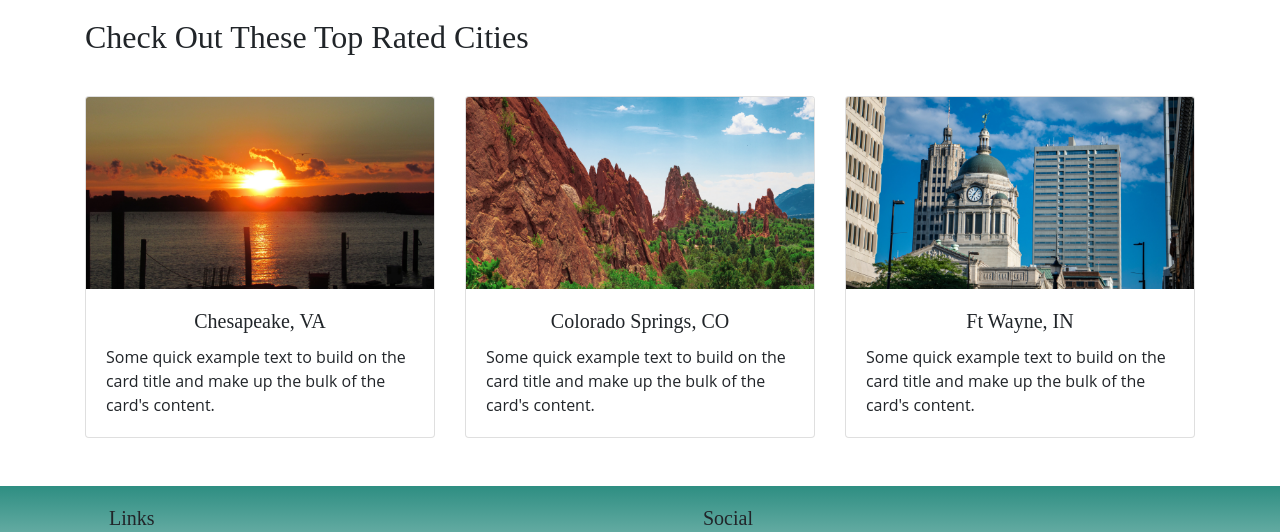
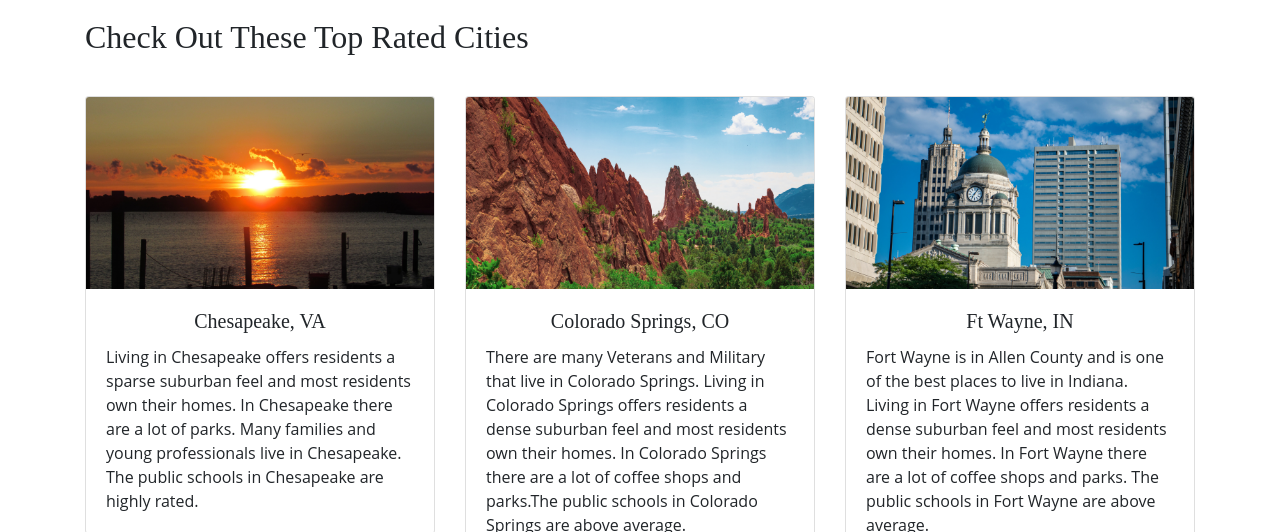
Before and after one commit to beckyrich/veteran-relocation, a website: page index.html in a window 1280 px wide. Shown: the part 933-1465 px from the top of the page. Drawn offline with nearby package versions, Linux system fonts and the light colour scheme; a web font is replaced by a local one.

Commit message:
city descriptions

```diff
--- a/index.html
+++ b/index.html
@@ -81,7 +81,7 @@
                 <img class="card-img-top img-fluid" src="img/chesapeake.png" alt="sunset over water in Chesapeake Virginia">
                     <div class="card-body">
                         <h5 class="card-title text-center">Chesapeake, VA</h5>
-                        <p class="card-text">Some quick example text to build on the card title and make up the bulk of the card's content.</p>
+                        <p class="card-text">Living in Chesapeake offers residents a sparse suburban feel and most residents own their homes. In Chesapeake there are a lot of parks. Many families and young professionals live in Chesapeake. The public schools in Chesapeake are highly rated.</p>
                     </div>
                 </div>
             </div>
@@ -90,7 +90,7 @@
                 <img class="card-img-top img-fluid" src="img/co-springs.png" alt="Red Rocks Park in Colorado Springs">
                     <div class="card-body">
                         <h5 class="card-title text-center">Colorado Springs, CO</h5>
-                        <p class="card-text">Some quick example text to build on the card title and make up the bulk of the card's content.</p>
+                        <p class="card-text">There are many Veterans and Military that live in Colorado Springs. Living in Colorado Springs offers residents a dense suburban feel and most residents own their homes. In Colorado Springs there are a lot of coffee shops and parks.The public schools in Colorado Springs are above average.</p>
                     </div>
                 </div>
             </div>
@@ -99,7 +99,7 @@
                 <img class="card-img-top img-fluid" src="img/ft-wayne.png" alt="Capital Building in Fort Wayne Indiana">
                     <div class="card-body">
                         <h5 class="card-title text-center">Ft Wayne, IN</h5>
-                        <p class="card-text">Some quick example text to build on the card title and make up the bulk of the card's content.</p>
+                        <p class="card-text">Fort Wayne is in Allen County and is one of the best places to live in Indiana. Living in Fort Wayne offers residents a dense suburban feel and most residents own their homes. In Fort Wayne there are a lot of coffee shops and parks. The public schools in Fort Wayne are above average.</p>
                     </div>
                 </div>
             </div>
```
